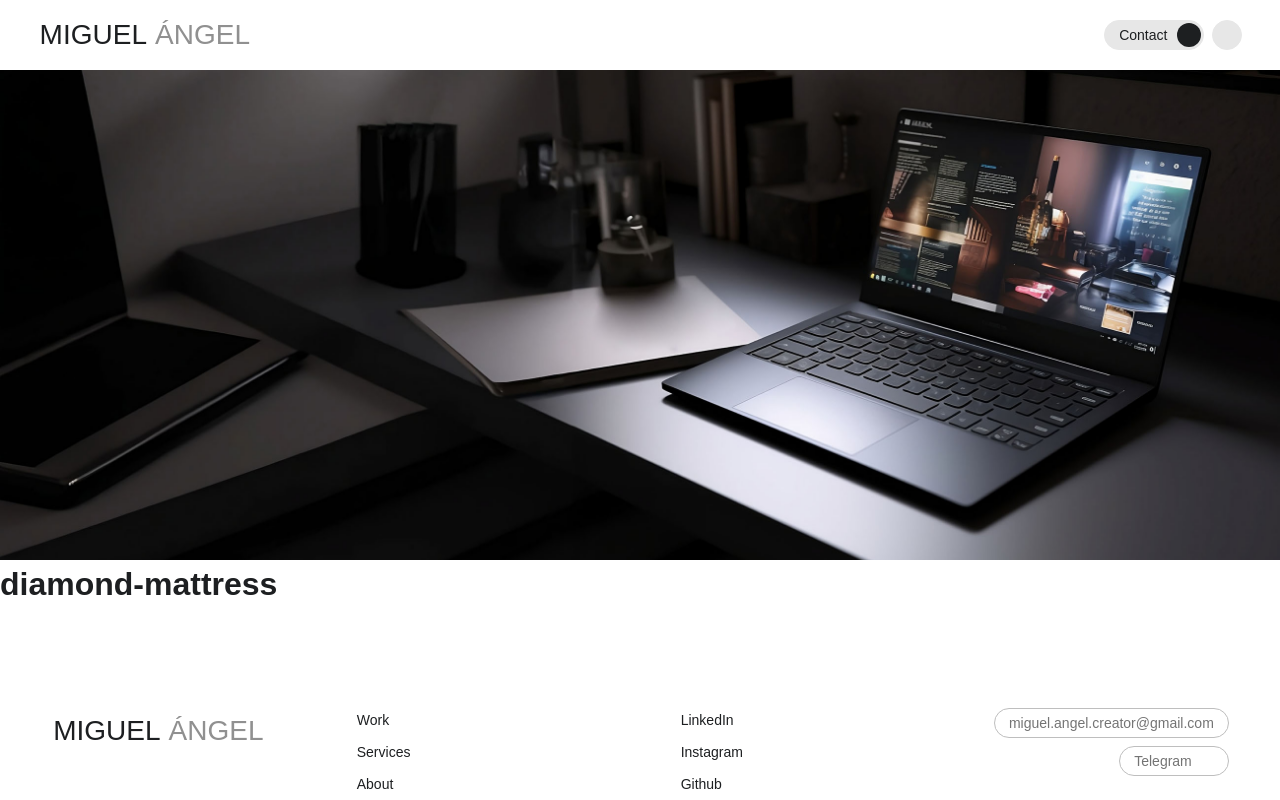
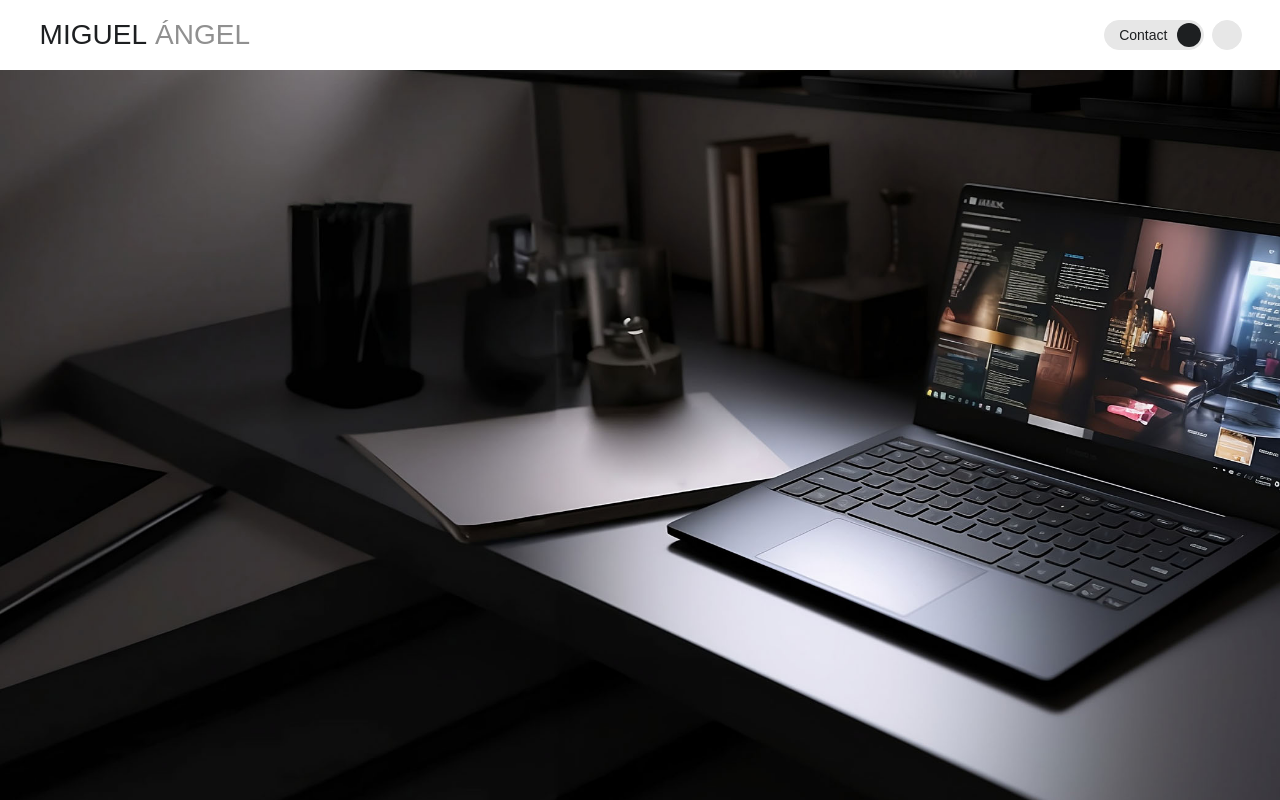
Before and after one commit to muchisx/v1_the_tiger, a React (Vite) app in the folder web/: page /work/diamond-mattress in a window 1280 px wide. Shown: the top 800 px of the page. Built offline with nearby package versions, Linux system fonts and the light colour scheme; some icons are missing; a web font is replaced by a local one.

Commit message:
add job content

```diff
--- a/web/src/pages/Job.tsx
+++ b/web/src/pages/Job.tsx
@@ -25,7 +25,7 @@ function Job() {
 
   return (
     <main className="page page--job">
-      <ImageBanner src={heroBannerImage} enableParallax />
+      <ImageBanner src={heroBannerImage} enableParallax height="100dvh" />
       <h1>{jobId}</h1>
     </main>
   );
--- a/web/src/pages/content/Work/workJobCards.tsx
+++ b/web/src/pages/content/Work/workJobCards.tsx
@@ -38,7 +38,7 @@ const workJobCards: CardGridProps = {
       card: {
         backgroundImg: testImg,
         cardLinkWrap: {
-          to: '/work/test',
+          to: '/work/diamond-mattress',
         },
         footerButton: { ...footerButtonCommon, to: '/' },
       },
```
